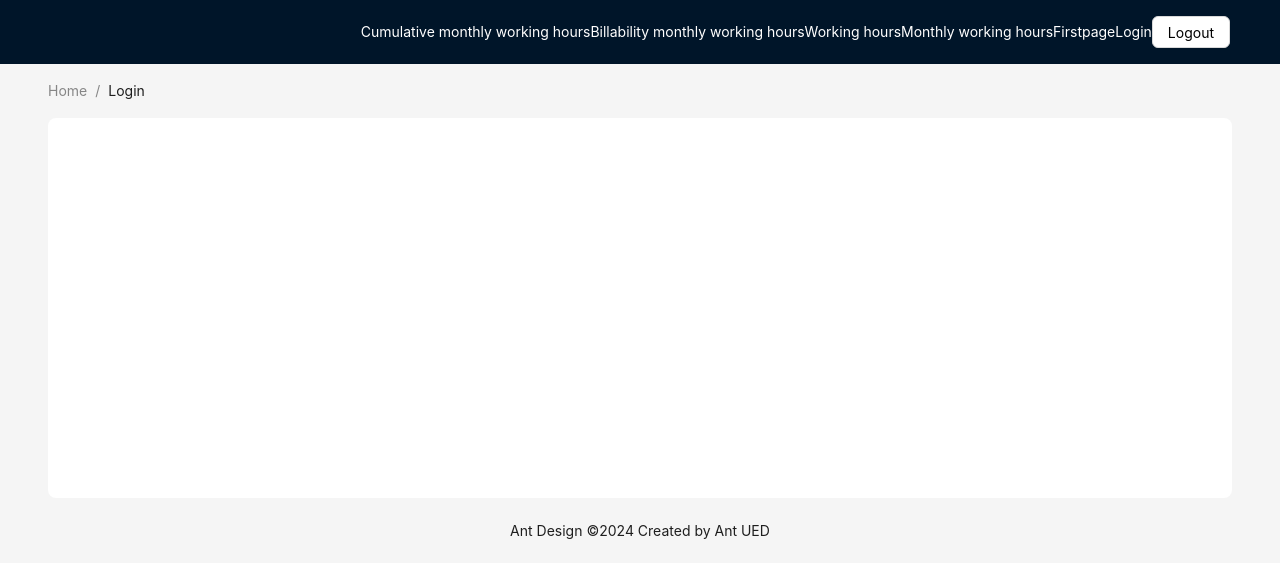
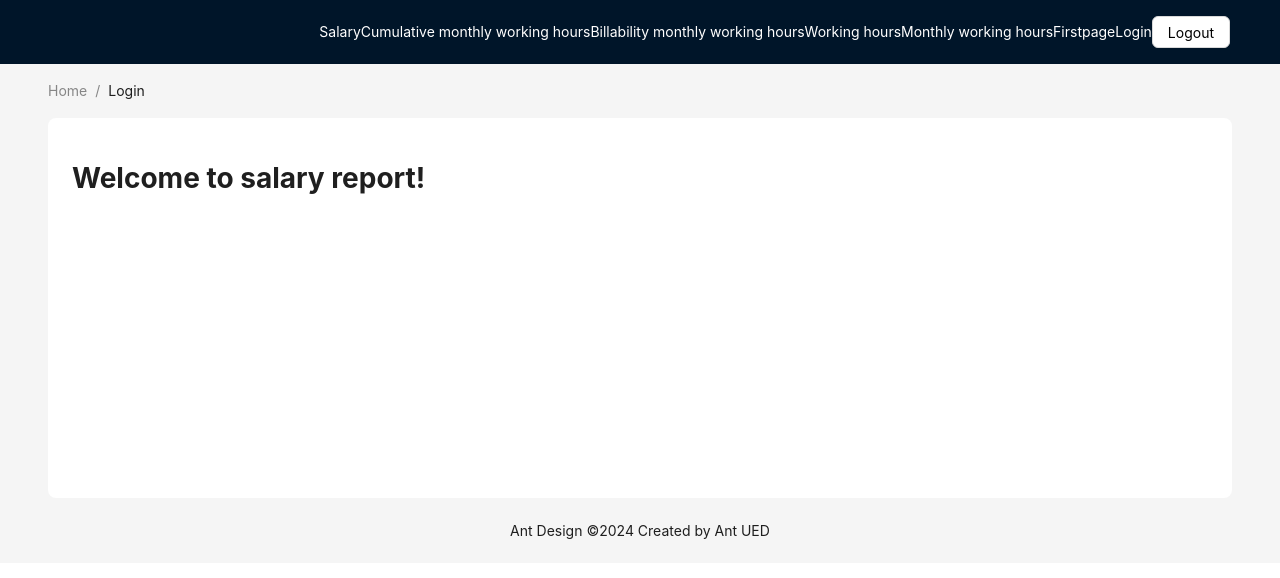
Before and after one commit to satuhalinen/reporting_system, a React (Vite) app in the folder frontend/: page /salary in a window 1280 px wide. Shown: the top 578 px of the page. Built offline with nearby package versions, Linux system fonts and the light colour scheme; no server answers.

Commit message:
add routing and jsx file for salary

```diff
--- a/frontend/src/App.jsx
+++ b/frontend/src/App.jsx
@@ -9,6 +9,7 @@ import WorkingHours from "./routes/WorkingHours";
 import MonthlyWorkingHours from "./routes/MonthlyWorkingHours";
 import CumulativeMonthlyWorkingHours from "./routes/CumulativeMonthlyWorkingHours";
 import BillabilityMonthlyWorkingHours from "./routes/BillabilityMonthlyWorkingHours";
+import Salary from "./routes/Salary";
 
 const { Header, Content, Footer } = Layout;
 
@@ -37,6 +38,9 @@ const App = () => {
             defaultSelectedKeys={["2"]}
             style={{ flex: 1, minWidth: 0 }}
           />
+          <NavLink style={{ color: "white" }} to={`/salary`}>
+            Salary
+          </NavLink>
           <NavLink
             style={{ color: "white" }}
             to={`/cumulative-monthly-working-hours`}
@@ -95,6 +99,7 @@ const App = () => {
                   path="billability-monthly-working-hours"
                   element={<BillabilityMonthlyWorkingHours />}
                 />
+                <Route path="salary" element={<Salary />} />
               </Route>
             </Routes>
           </div>
--- /dev/null
+++ b/frontend/src/routes/Salary.jsx
@@ -0,0 +1,5 @@
+const Salary = () => {
+  return <h1>Welcome to salary report!</h1>;
+};
+
+export default Salary;
```
